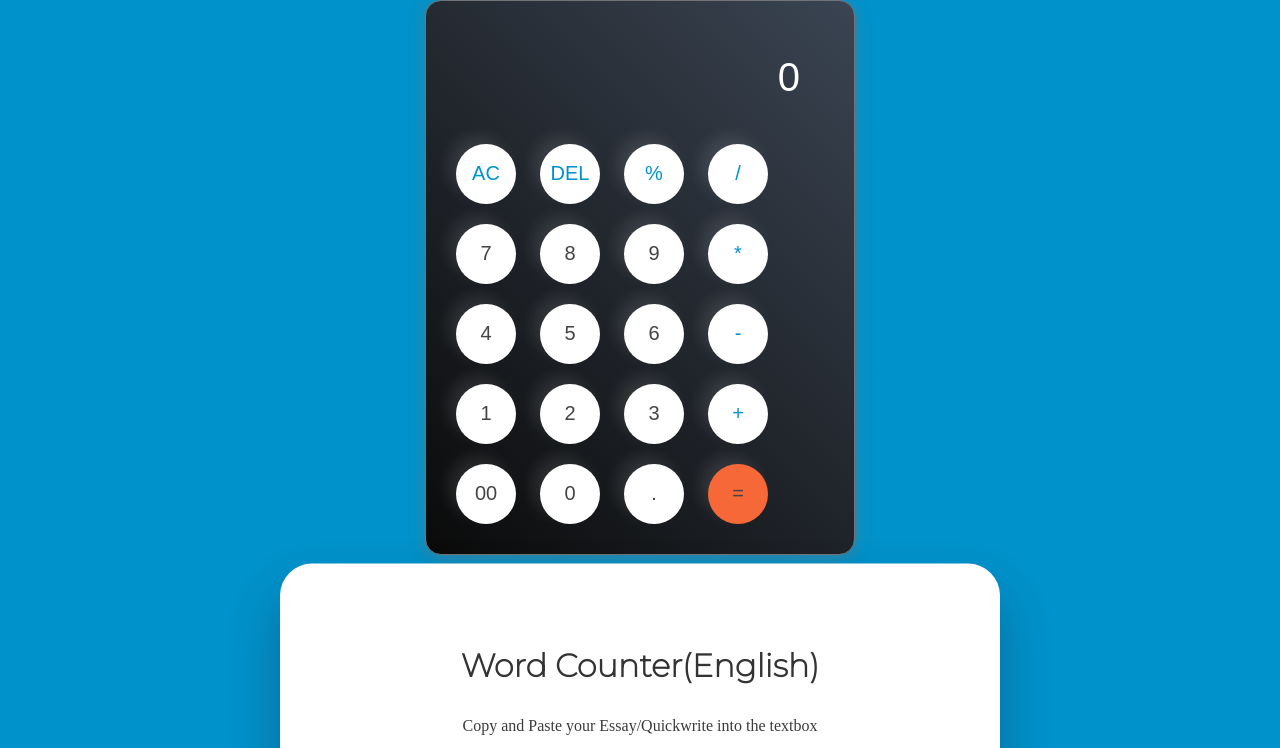
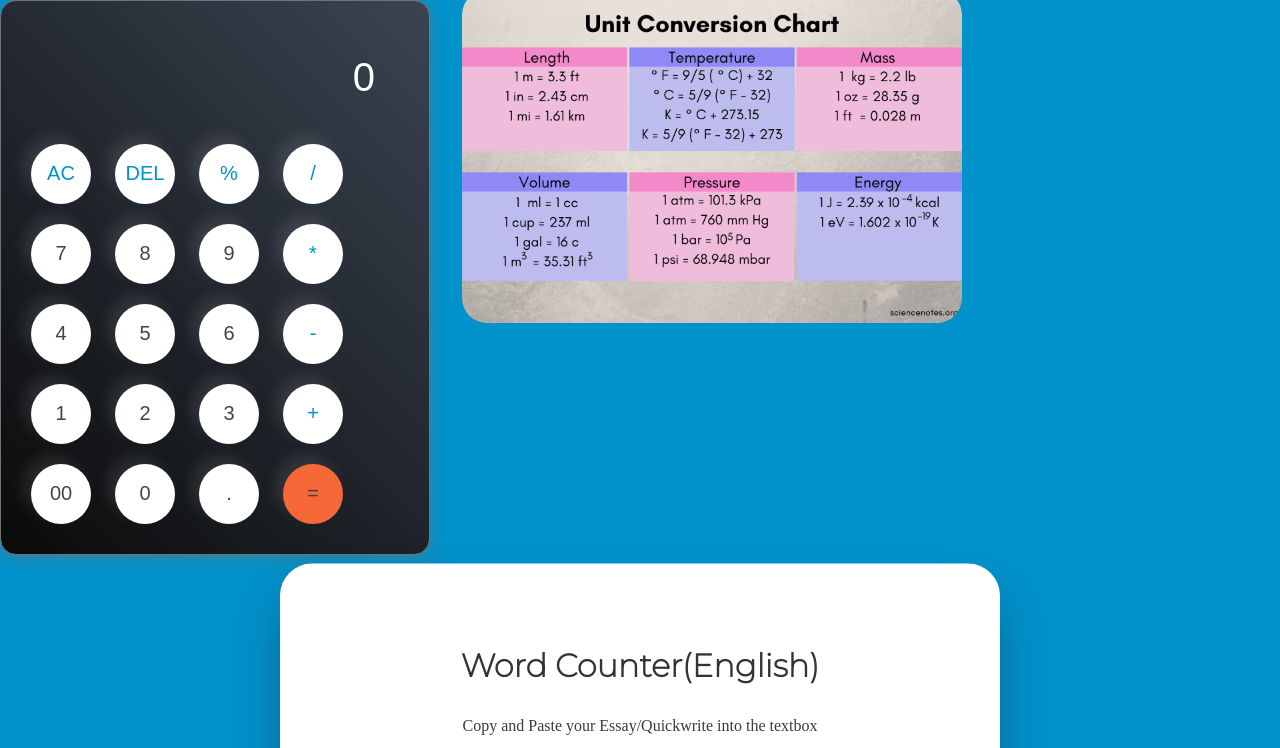
Before and after one commit to gavinlai999/HW-Helper, a website: page Window/toolscreen/tool.html in a window 1280 px wide. Shown: the part 254-1002 px from the top of the page. Drawn offline with Linux system fonts and the light colour scheme.

Commit message:
format
format

```diff
--- a/Window/supportscreen/support.css
+++ b/Window/supportscreen/support.css
@@ -113,6 +113,7 @@ input, textarea{
 }
 textarea{
   height:6rem;
+  resize:none;
 }
 .submitbutton{
   width:10rem;
--- a/Window/toolscreen/tool.css
+++ b/Window/toolscreen/tool.css
@@ -65,6 +65,27 @@ html,body{
   color: #222831;
 }
 
+/*conversion picture edit*/
+.conversionpic{
+  width: 500px;
+  height: auto;
+  border: none;
+  border-radius: 25px;
+  margin-top:1rem;
+}
+
+.conversion-container{
+  display:flex;
+  align-items:flex-start;
+  margin-top:6rem;
+  margin-right:20rem;
+}
+
+.conversionpic:hover{
+  height:auto;
+  width:900px;
+  transition: all 1s ease-in-out;
+}
 
 /* calculator styling */
 .calculatorheader{
@@ -73,18 +94,36 @@ html,body{
     color:#333;
     font-weight:2rem;
     text-align:center;
+    margin-bottom:1rem;
+}
+/*Help align title,calculator, and conversion pic */
+.calculator-title {
+  margin-right:1rem;
+  margin-top:0;
+}
+
+.calculator-container{
+  margin:0 auto;
+  align-items:center;
+}
+
+.container{
+  display:flex;
+  align-items:flex-start;
 }
 .calculatorbody{
-    width: 100%;
-    height: 100vh;
-    display: flex;
-    justify-content: center;
-    align-items: center;
+  display: flex;
+  justify-content:center;
+  justify-content:space-between;
+  align-items: flex-start;
+  padding-top: 2rem;
 }
 .calculator{
     border: 1px solid #717377;
     padding: 20px;
     border-radius: 16px;
+    margin-right:2rem;
+    margin-top:1rem;
     background: linear-gradient(45deg, #0a0a0a, #3a4452);;
     box-shadow: 0px 3px 15px rgba(113, 115, 119, 0.5);
 
--- a/Window/toolscreen/tool.html
+++ b/Window/toolscreen/tool.html
@@ -22,7 +22,7 @@
             </div>
             <br>
             <div class="calculatorbody">
-                <div class="container">
+              <div class="calculator-container">
                 <h3 class="calculatorheader">Calculator(Math)</h3>
                 <div class="calculator">
                   <input type="text" id="inputBox" placeholder="0" />
@@ -50,13 +50,16 @@
                       <button class="button">3</button>
                       <button class="button operator">+</button>
                     </div>
-
                     <div>
                       <button class="button">00</button>
                       <button class="button">0</button>
                       <button class="button">.</button>
                       <button class="button equalbutton">=</button>
                     </div>
+                </div>
+              </div>
+              <div class="conversion-container">
+                <img class="conversionpic" src="images/conversions.png" alt="conversion picture">
               </div>
             </div>
                 <br>
```
Also changed, not shown: Window/toolscreen/images/conversions.png (added). Lines whose indentation alone changed are shown as unchanged.
